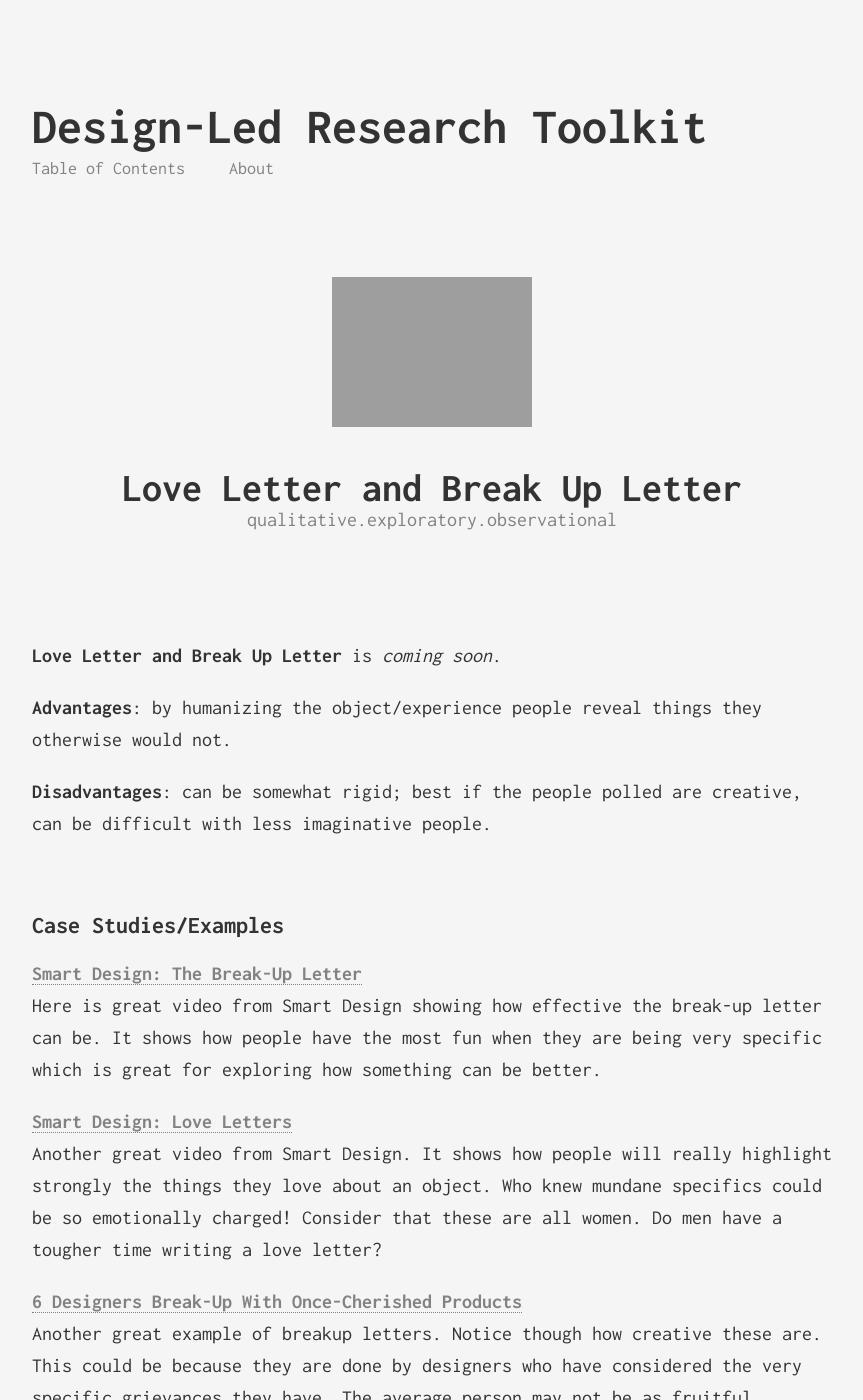
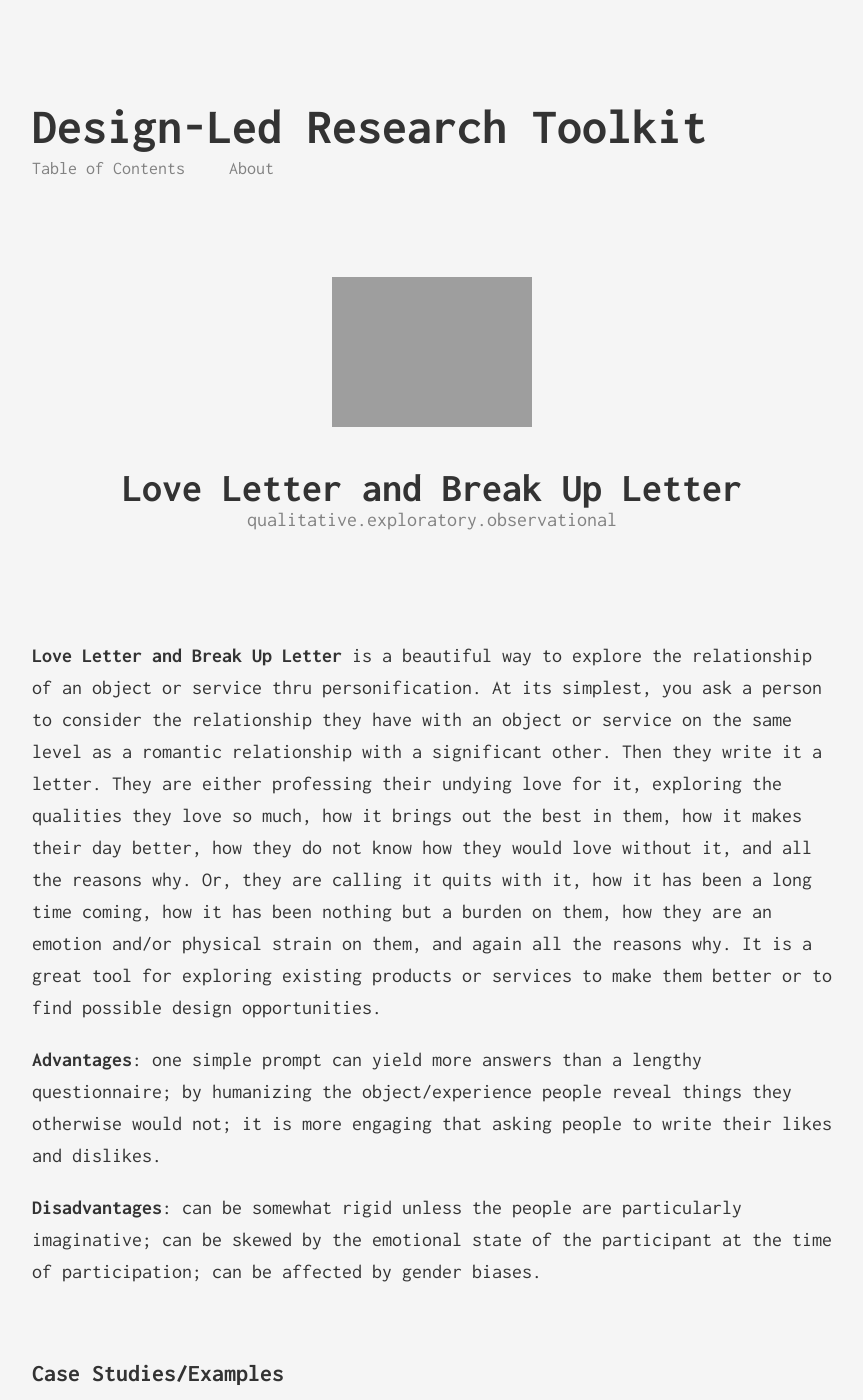
Before and after one commit to dlrtoolkit/dlrtoolkit.github.io, a Jekyll site: the page built from _posts/2015-11-28-love-letter-and-break-up-letter.markdown, in a window 1280 px wide and 1400 px high. Shown: the whole window, without its empty margins (208-1071 px from the left). Built offline with Jekyll 4.4.1, drawn with Linux system fonts in a browser that asks for light colours; some of the changed text lies outside the part shown.

Commit message:
more content

```diff
--- a/_posts/2015-11-28-competitive-testing.markdown
+++ b/_posts/2015-11-28-competitive-testing.markdown
@@ -7,8 +7,8 @@ tags: [qualitative,exploratory,evaluative,observational]
 permalink: /competitive-analysis/
 image: competitive-testing.png
 author:
-  fullname:
-  link:
+  fullname: Valentina Branada
+  link: mailto:branv443@newschool.edu
 ---
 
 **Competitive Testing** is a tool that compares a product or service with its competition from the user’s perspective. Used to explore in-depth what already exist in the market to learn about people’s overall experience with a service or product. It is good for an initial research activity, to begin to explore an area of interest by looking at users responses to what other people have designed or - as it is used more traditionally - to evaluate a product or service performance in contrast with its competitors and to help determine design directions.
--- a/_posts/2015-11-28-love-letter-and-break-up-letter.markdown
+++ b/_posts/2015-11-28-love-letter-and-break-up-letter.markdown
@@ -11,11 +11,11 @@ author:
   link: mailto:wilkj803@newschool.edu
 ---
 
-**Love Letter and Break Up Letter** is *coming soon*.
+**Love Letter and Break Up Letter** is a beautiful way to explore the relationship of an object or service thru personification. At its simplest, you ask a person to consider the relationship they have with an object or service on the same level as a romantic relationship with a significant other. Then they write it a letter. They are either professing their undying love for it, exploring the qualities they love so much, how it brings out the best in them, how it makes their day better, how they do not know how they would love without it, and all the reasons why. Or, they are calling it quits with it, how it has been a long time coming, how it has been nothing but a burden on them, how they are an emotion and/or physical strain on them, and again all the reasons why. It is a great tool for exploring existing products or services to make them better or to find possible design opportunities.
 
-**Advantages**: by humanizing the object/experience people reveal things they otherwise would not.
+**Advantages**: one simple prompt can yield more answers than a lengthy questionnaire; by humanizing the object/experience people reveal things they otherwise would not; it is more engaging that asking people to write their likes and dislikes.
 
-**Disadvantages**: can be somewhat rigid; best if the people polled are creative, can be difficult with less imaginative people.
+**Disadvantages**: can be somewhat rigid unless the people are particularly imaginative; can be skewed by the emotional state of the participant at the time of participation; can be affected by gender biases.
 
 <br>
 
@@ -38,9 +38,3 @@ This method is all about exploring the relationship you have with something as i
 Also, keep in mind when and where you are asking them to write the letters. If they are breaking up with the subway system you will have different letters if you ask them while they are riding the subway versus reflecting on riding the subway.
 
 Also consider how specific you want the person to be. Are they breaking up with the subway car? The subway system? The people on it? The experience? Consider if you want to guide them to explore a specific part or if you would just like to see what is most emotional and relevant for them.
-
-<br>
-
-## References
-
-*coming soon.*
```
Also changed, not shown: assets/images/personas.png (added).
